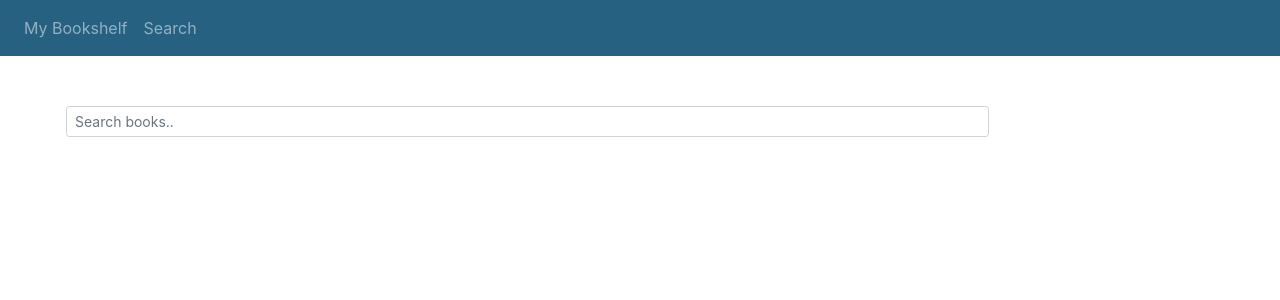
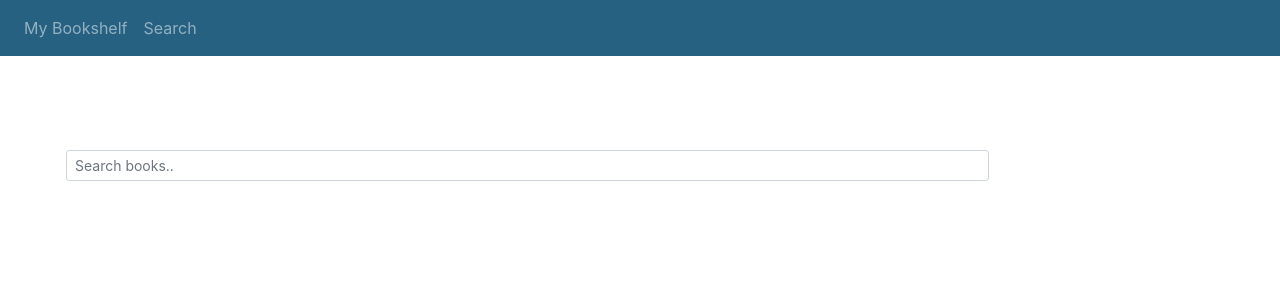
Before and after one commit to tomomiWH/bookstore, a React (Create React App) app: page / in a window 1280 px wide. Shown: the top 300 px of the page. Built offline with nearby package versions, Linux system fonts and the light colour scheme.

Commit message:
some changes made

```diff
--- a/src/components/App.css
+++ b/src/components/App.css
@@ -0,0 +1,3 @@
+.topbanner {
+  width: 100%;
+}
--- a/src/components/BookDetails/BookDetails.jsx
+++ b/src/components/BookDetails/BookDetails.jsx
@@ -82,7 +82,9 @@ class BookDetails extends Component {
           <strong>Category: </strong>
           <p>{book.categories}</p>
         </div>
-        <div>
+
+        {/* NEEDS to WORK ON - NOT working to display  */}
+        {/* <div>
           <strong>Change Shelf:</strong>
 
           <div>
@@ -99,7 +101,7 @@ class BookDetails extends Component {
               <option value="none">none</option>
             </select>
           </div>
-        </div>
+        </div> */}
       </div>
     ) : (
       <div />
--- a/src/components/Navbar/NavBar.css
+++ b/src/components/Navbar/NavBar.css
@@ -29,6 +29,8 @@
   display: inline-block;
   vertical-align: top;
   width: 100px;
-
   margin-right: 0px;
 }
+
+.book-banner {
+}
--- a/src/components/Navbar/Navbar.jsx
+++ b/src/components/Navbar/Navbar.jsx
@@ -1,11 +1,15 @@
 import React from "react";
 import { NavLink } from "react-router-dom";
 import "./NavBar.css";
-import booklogo from "./book-logo.png";
+//import booklogo from "./book-logo.png";
+import bookbanner from "./book-logo.png";
 
 const NavBar = props => {
   return (
-    <div class="">
+    <div className="">
+      {/* <div className="book-banner">
+        <img src={bookbanner} alt="book-banner" />
+      </div> */}
       <nav className="navbar navbar-expand-lg navbar-dark bg-primary mb-4 custom-nav sticky">
         {/* <NavLink to="/" className="navbar-brand book-logo">
           <img className="booklogo" src={booklogo} alt="booklogo" />
--- a/src/components/Search/Search.css
+++ b/src/components/Search/Search.css
@@ -7,7 +7,7 @@
   margin: auto;
 
   width: 100%;
-  margin-top: 50px;
+  margin-top: 150px;
 }
 
 .search-result-display {
--- a/src/components/Search/Search.jsx
+++ b/src/components/Search/Search.jsx
@@ -52,7 +52,6 @@ class Search extends Component {
     //console.log(this.state);
     return (
       <div className="search-display">
-        <h1>Search page</h1>
         <form
           onSubmit={this.onSubmit}
           //onChange={e => this.searchBooks(e.target.value)}
--- /dev/null
+++ b/src/index.css
@@ -0,0 +1,6 @@
+body,
+html {
+  height: 100%;
+  margin: 0;
+  padding: 0;
+}
--- a/src/index.js
+++ b/src/index.js
@@ -2,7 +2,7 @@ import React from "react";
 import ReactDOM from "react-dom";
 import { BrowserRouter } from "react-router-dom";
 import App from "./components/App";
-
+import "./index.css";
 //import * as serviceWorker from "./serviceWorker";
 
 ReactDOM.render(
```
Also changed, not shown: src/components/book-logo.png (added).
